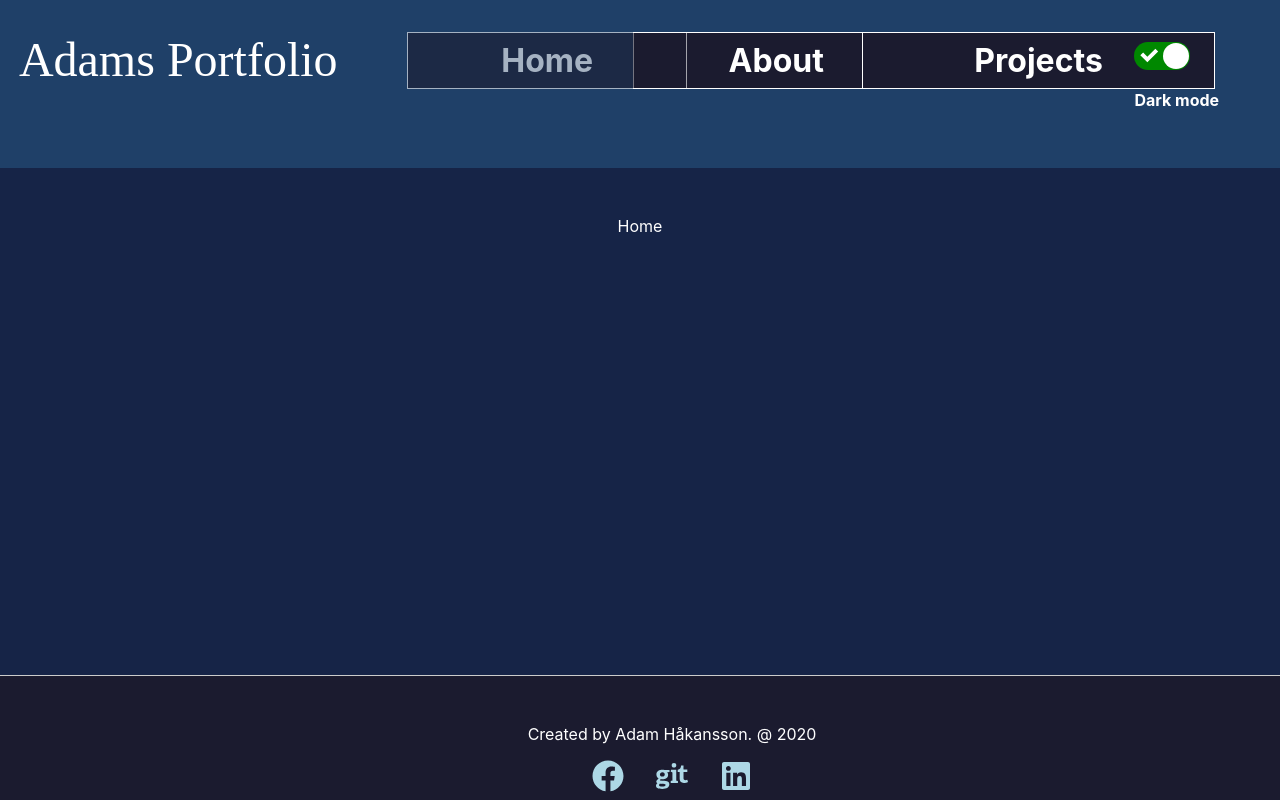
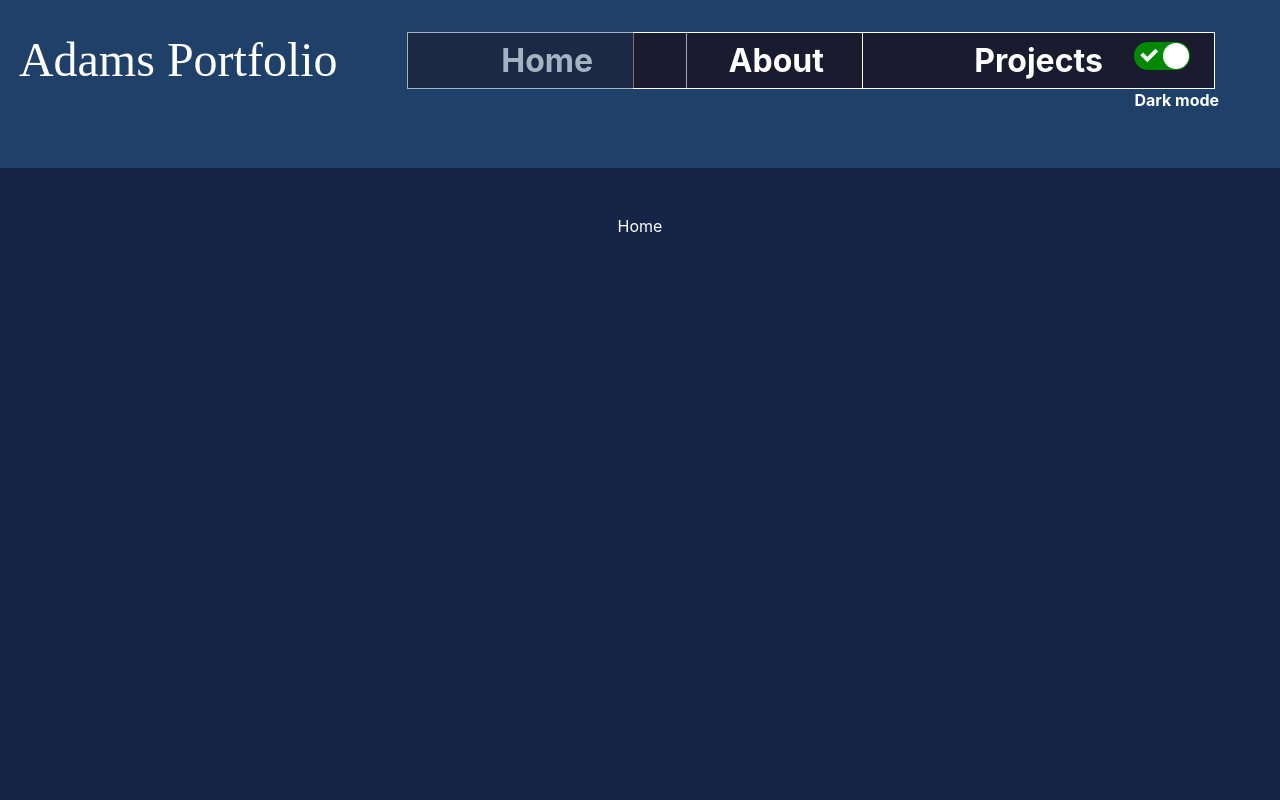
Before and after one commit to kloparn/Portfolio, a React (Create React App) app: page / in a window 1280 px wide. Shown: the top 800 px of the page. Built offline with nearby package versions, Linux system fonts and the light colour scheme.

Commit message:
Updated the footer to not be FIXED

```diff
--- a/src/App.tsx
+++ b/src/App.tsx
@@ -45,8 +45,8 @@ function App() {
           </Container>
           {/* Navbar shall go here with the {home(theme) going inside it}*/}
         </BackgroundPicture>
-        <Footer />
       </ScreenView>
+      <Footer />
     </ThemeProvider>
   );
 }
@@ -64,11 +64,10 @@ const NavbarTemp = styled.ul`
 `;
 
 const ScreenView = styled.div`
-  position: absolute;
   background-color: ${(props) => props.theme.colors.main};
   color: ${(props) => props.theme.colors.text};
   width: 100%;
-  height: 100%;
+  height: 100vh;
 `;
 const BackgroundPicture = styled.main`
   background-image: ${require("./Background.png")};
--- a/src/components/Footer.tsx
+++ b/src/components/Footer.tsx
@@ -5,7 +5,7 @@ import { FaFacebook, FaGit, FaLinkedin } from "react-icons/fa";
 const Footer: React.FC = () => {
   return (
     <CustomFoot>
-      <p>Created by Adam Håkansson. @ 2020</p>
+      <CustomP>Created by Adam Håkansson. @ 2020</CustomP>
       <section>
         <Anchor href="https://www.facebook.com/adam97.live/">
           <FaFacebook />
@@ -21,16 +21,15 @@ const Footer: React.FC = () => {
   );
 };
 
+const CustomP = styled.p`
+  color: ${(props) => props.theme.colors.text};
+`;
+
 const CustomFoot = styled.footer`
   background-color: ${(props) => props.theme.colors.third};
   border-top: 1px solid #ccc;
   text-align: center;
   padding: 2rem;
-  position: fixed;
-  left: 0;
-  bottom: 0;
-  height: 60px;
-  width: 100%;
 `;
 
 const Anchor = styled.a`
```
